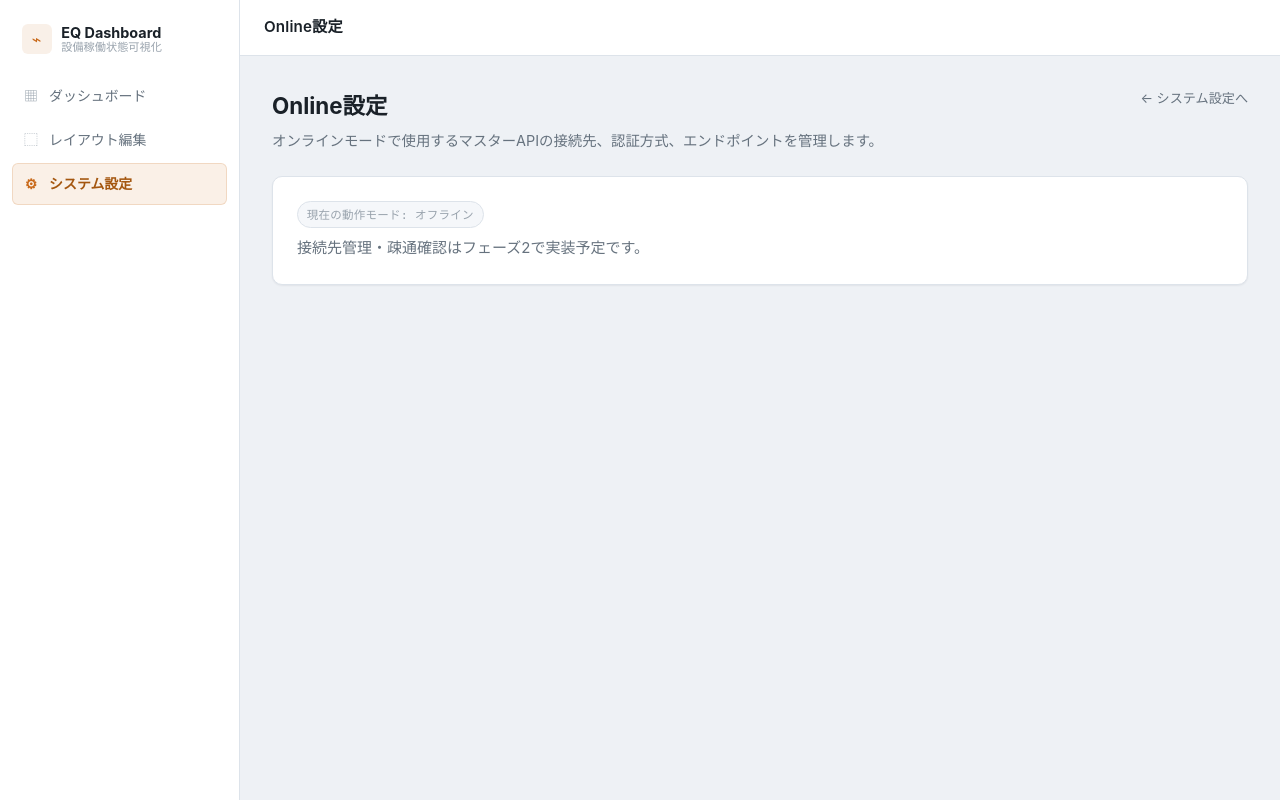
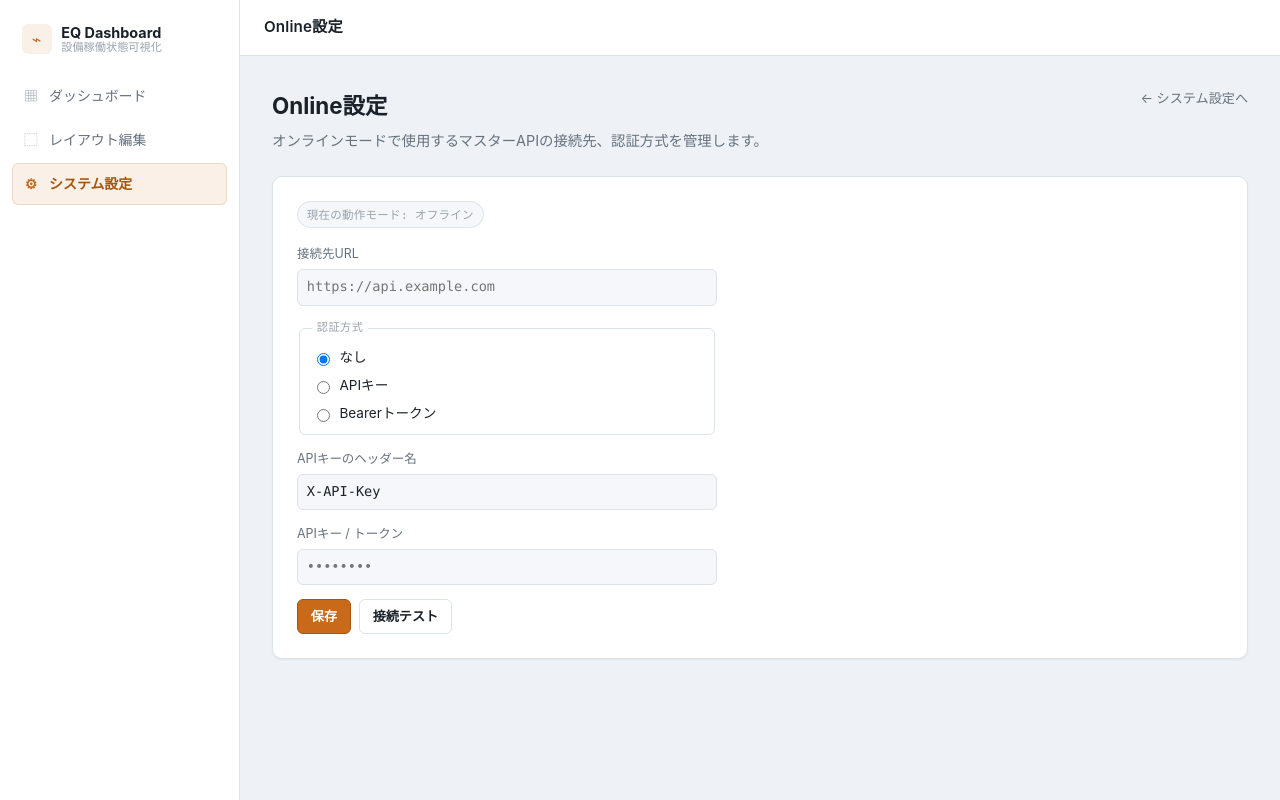
Before and after one commit to ssmc-network/eq-dashboard, a FastAPI app: page /ui/api-sources in a window 1280 px wide. Run offline with FastAPI, Linux system fonts and the light colour scheme.

Commit message:
Implement Online settings: connection config + connectivity test
Adds the Online設定 screen for configuring the future backend API
connection: base URL and auth method (none / API key / bearer token),
persisted via repositories/api_config_repository.py to
data/sample/api_config.json (same offline JSON persistence pattern as
layouts/status/tag mappings).

A "接続テスト" button posts the current form values to
/ui/api-sources/test, which uses httpx to attempt a real HTTP GET
against the configured URL and reports success, auth failure (401/403),
error response, timeout, or connection failure - independent of saving,
so the connection can be verified before committing it.

Scope is deliberately limited to connection config + connectivity test:
operation_mode=online still doesn't switch the dashboard's data source,
since that needs an actual ApiStatusProvider implementation and there's
no real backend to build/test it against yet.

```diff
--- /dev/null
+++ b/app/data/sample/api_config.json
@@ -0,0 +1,6 @@
+{
+  "baseUrl": "",
+  "authType": "none",
+  "apiKeyHeader": "X-API-Key",
+  "credential": ""
+}
--- a/app/repositories/api_config_repository.py
+++ b/app/repositories/api_config_repository.py
@@ -0,0 +1,19 @@
+import json
+from pathlib import Path
+
+from schemas.api_config import ApiConfig
+
+API_CONFIG_PATH = Path(__file__).resolve().parent.parent / "data" / "sample" / "api_config.json"
+
+
+class ApiConfigRepository:
+    def __init__(self, path: Path = API_CONFIG_PATH) -> None:
+        self._path = path
+
+    def load(self) -> ApiConfig:
+        data = json.loads(self._path.read_text(encoding="utf-8"))
+        return ApiConfig.model_validate(data)
+
+    def save(self, config: ApiConfig) -> None:
+        payload = json.dumps(config.model_dump(by_alias=True), ensure_ascii=False, indent=2)
+        self._path.write_text(payload, encoding="utf-8")
--- a/app/routes/ui.py
+++ b/app/routes/ui.py
@@ -4,9 +4,12 @@ from fastapi import APIRouter, File, Form, HTTPException, Request, UploadFile
 from fastapi.responses import HTMLResponse, RedirectResponse
 from fastapi.templating import Jinja2Templates
 
+from repositories.api_config_repository import ApiConfigRepository
+from schemas.api_config import AUTH_TYPES, ApiConfig
 from schemas.layout import LayoutDefinition, LayoutMeta
 from schemas.status import StatusSnapshot
 from schemas.tag_mapping import TagMapping
+from services.api_test_service import test_connection
 from services.import_export_service import validate_layout_json, validate_status_json
 from services.layout_service import LayoutNotFoundError, get_layout, layout_exists, list_layouts, save_layout
 from services.status_service import get_dashboard, save_status
@@ -22,6 +25,7 @@ from services.tag_mapping_service import (
 
 router = APIRouter(tags=["ui"])
 templates = Jinja2Templates(directory="templates")
+_api_config_repo = ApiConfigRepository()
 
 DEFAULT_LAYOUT_ID = "line-a"
 DEFAULT_REFRESH_INTERVAL_SEC = 10
@@ -118,8 +122,47 @@ async def api_sources(request: Request) -> HTMLResponse:
     return templates.TemplateResponse(
         request,
         "pages/api_settings.html",
-        {"operation_mode": _get_operation_mode(request)},
+        {"operation_mode": _get_operation_mode(request), "config": _api_config_repo.load()},
     )
+
+
+@router.post("/ui/api-sources")
+async def save_api_config(
+    base_url: str = Form(""),
+    auth_type: str = Form("none"),
+    api_key_header: str = Form("X-API-Key"),
+    credential: str = Form(""),
+) -> RedirectResponse:
+    if auth_type not in AUTH_TYPES:
+        auth_type = "none"
+    config = ApiConfig(
+        baseUrl=base_url.strip(),
+        authType=auth_type,
+        apiKeyHeader=api_key_header.strip() or "X-API-Key",
+        credential=credential,
+    )
+    _api_config_repo.save(config)
+    return RedirectResponse(url="/ui/api-sources", status_code=303)
+
+
+@router.post("/ui/api-sources/test", response_class=HTMLResponse)
+async def test_api_config(
+    request: Request,
+    base_url: str = Form(""),
+    auth_type: str = Form("none"),
+    api_key_header: str = Form("X-API-Key"),
+    credential: str = Form(""),
+) -> HTMLResponse:
+    if auth_type not in AUTH_TYPES:
+        auth_type = "none"
+    config = ApiConfig(
+        baseUrl=base_url.strip(),
+        authType=auth_type,
+        apiKeyHeader=api_key_header.strip() or "X-API-Key",
+        credential=credential,
+    )
+    result = await test_connection(config)
+    return templates.TemplateResponse(request, "partials/api_test_result.html", {"result": result})
 
 
 @router.get("/ui/tag-mappings", response_class=HTMLResponse)
--- a/app/static/css/main.css
+++ b/app/static/css/main.css
@@ -1032,3 +1032,88 @@ button {
   text-align: center;
   color: var(--text-dim);
 }
+
+/* ==========================================
+   Online設定
+   ========================================== */
+.api-config-form {
+  display: flex;
+  flex-direction: column;
+  gap: 0.85rem;
+  margin-top: 1rem;
+  max-width: 420px;
+}
+
+.api-config-form label {
+  display: flex;
+  flex-direction: column;
+  gap: 0.3rem;
+  font-size: 0.78rem;
+  color: var(--text-dim);
+}
+
+.api-config-form input[type="text"],
+.api-config-form input[type="password"] {
+  width: 100%;
+  min-width: 0;
+  font: inherit;
+  font-family: var(--font-mono);
+  font-size: 0.85rem;
+  color: var(--text);
+  background: var(--panel-sunken);
+  border: 1px solid var(--border);
+  border-radius: var(--radius-sm);
+  padding: 0.4rem 0.55rem;
+}
+
+.auth-type-field {
+  border: 1px solid var(--border);
+  border-radius: var(--radius-sm);
+  padding: 0.6rem 0.75rem;
+  display: flex;
+  flex-direction: column;
+  gap: 0.4rem;
+}
+
+.auth-type-field legend {
+  font-size: 0.7rem;
+  text-transform: uppercase;
+  letter-spacing: 0.04em;
+  color: var(--text-faint);
+  padding: 0 0.3rem;
+}
+
+.auth-type-field label {
+  flex-direction: row;
+  align-items: center;
+  gap: 0.4rem;
+  font-size: 0.85rem;
+  color: var(--text);
+}
+
+.api-config-form__actions {
+  display: flex;
+  gap: 0.5rem;
+}
+
+.api-test-result {
+  margin-top: 0.75rem;
+  padding: 0.6rem 0.8rem;
+  border-radius: var(--radius-sm);
+  border: 1px solid var(--border);
+  font-size: 0.82rem;
+}
+
+.api-test-result p {
+  margin: 0;
+}
+
+.api-test-result--ok {
+  background: var(--status-running-soft);
+  border-color: var(--status-running);
+}
+
+.api-test-result--error {
+  background: var(--status-alarm-soft);
+  border-color: var(--status-alarm);
+}
--- a/app/templates/pages/api_settings.html
+++ b/app/templates/pages/api_settings.html
@@ -5,14 +5,43 @@
 <div class="page-header">
   <div>
     <h1>Online設定</h1>
-    <p>オンラインモードで使用するマスターAPIの接続先、認証方式、エンドポイントを管理します。</p>
+    <p>オンラインモードで使用するマスターAPIの接続先、認証方式を管理します。</p>
   </div>
   <a class="btn-link" href="/ui/settings">← システム設定へ</a>
 </div>
+
 <div class="card">
-  <div class="placeholder">
-    <span class="badge">現在の動作モード: {{ "オンライン" if operation_mode == "online" else "オフライン" }}</span>
-    <p>接続先管理・疎通確認はフェーズ2で実装予定です。</p>
-  </div>
+  <span class="badge">現在の動作モード: {{ "オンライン" if operation_mode == "online" else "オフライン" }}</span>
+
+  <form class="api-config-form" method="post" action="/ui/api-sources">
+    <label>接続先URL
+      <input type="text" name="base_url" value="{{ config.base_url }}" placeholder="https://api.example.com">
+    </label>
+
+    <fieldset class="auth-type-field">
+      <legend>認証方式</legend>
+      <label><input type="radio" name="auth_type" value="none" {% if config.auth_type == "none" %}checked{% endif %}> なし</label>
+      <label><input type="radio" name="auth_type" value="api_key" {% if config.auth_type == "api_key" %}checked{% endif %}> APIキー</label>
+      <label><input type="radio" name="auth_type" value="bearer" {% if config.auth_type == "bearer" %}checked{% endif %}> Bearerトークン</label>
+    </fieldset>
+
+    <label>APIキーのヘッダー名
+      <input type="text" name="api_key_header" value="{{ config.api_key_header }}" placeholder="X-API-Key">
+    </label>
+    <label>APIキー / トークン
+      <input type="password" name="credential" value="{{ config.credential }}" placeholder="••••••••" autocomplete="off">
+    </label>
+
+    <div class="api-config-form__actions">
+      <button type="submit" class="btn btn--accent">保存</button>
+      <button type="button" class="btn"
+              hx-post="/ui/api-sources/test"
+              hx-include="closest form"
+              hx-target="#api-test-result"
+              hx-swap="innerHTML">接続テスト</button>
+    </div>
+  </form>
+
+  <div id="api-test-result"></div>
 </div>
 {% endblock %}
--- /dev/null
+++ b/app/templates/partials/api_test_result.html
@@ -0,0 +1,3 @@
+<div class="api-test-result {{ 'api-test-result--ok' if result.ok else 'api-test-result--error' }}">
+  <p>{{ "✓" if result.ok else "✕" }} {{ result.message }}</p>
+</div>
```
Also changed, not shown: app/schemas/api_config.py (+12 -0 lines), app/services/api_test_service.py (+63 -0 lines).
